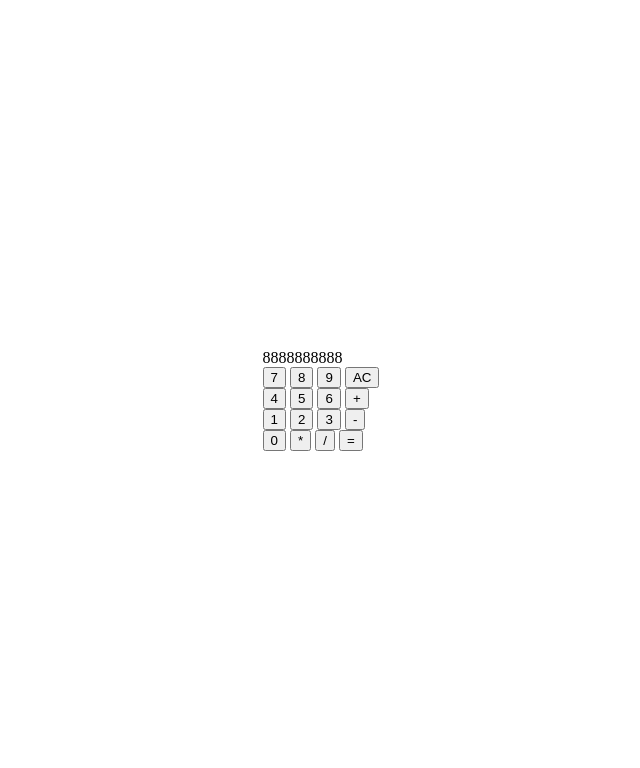
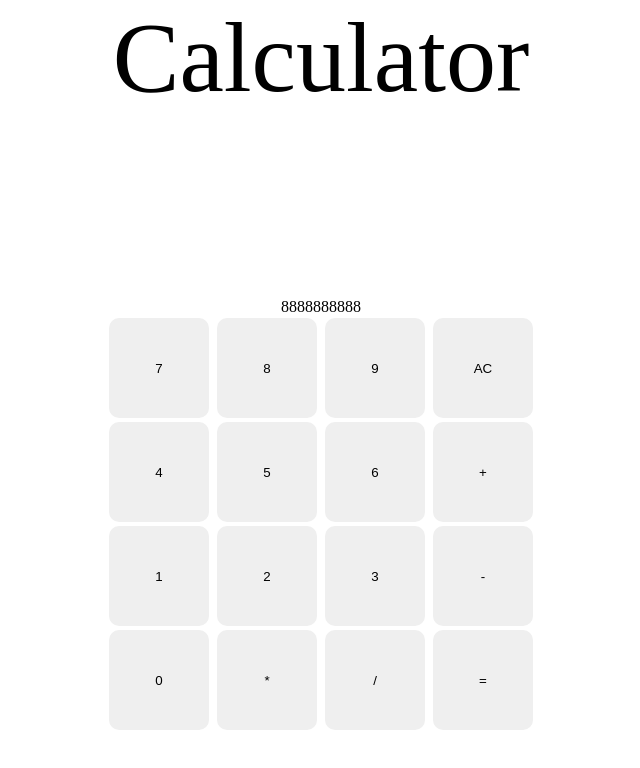
Before and after one commit to DhruvPokhriyal/calculator, a plain HTML site: page index.html in a window 1280 px wide. Shown: the whole page, without its empty margins (319-959 px from the left). Drawn offline with Linux system fonts and the light colour scheme.

Commit message:
Increase button size and add border radius

```diff
--- a/index.html
+++ b/index.html
@@ -7,6 +7,7 @@
         <link href="styles.css" rel="stylesheet" />
     </head>
     <body>
+        <div class="heading">Calculator</div>
         <div id="calculator">
             <div class="result">8888888888</div>
             <div class="buttons">
@@ -14,25 +15,25 @@
                     <button type="button">7</button>
                     <button type="button">8</button>
                     <button type="button">9</button>
-                    <button type="button">AC</button>
+                    <button type="button" class="clear">AC</button>
                 </div>
                 <div class="layer2">
                     <button type="button">4</button>
                     <button type="button">5</button>
                     <button type="button">6</button>
-                    <button type="button">+</button>
+                    <button type="button" class="operator">+</button>
                 </div>
                 <div class="layer3">
                     <button type="button">1</button>
                     <button type="button">2</button>
                     <button type="button">3</button>
-                    <button type="button">-</button>
+                    <button type="button" class="operator">-</button>
                 </div>
                 <div class="layer4">
                     <button type="button">0</button>
-                    <button type="button">*</button>
-                    <button type="button">/</button>
-                    <button type="button">=</button>
+                    <button type="button" class="operator">*</button>
+                    <button type="button" class="operator">/</button>
+                    <button type="button" class="operator">=</button>
                 </div>
             </div>
         </div>
--- a/styles.css
+++ b/styles.css
@@ -4,9 +4,27 @@
     /* padding: 0; */
 }
 
-body {
+#calculator {
     display: flex;
+    flex-direction: column;
     height: 100vh;
     justify-content: center;
     align-items: center;
 }
+
+.heading {
+    display: flex;
+    justify-content: center;
+    font-family: serif;
+    font-size: 100px;
+    margin: 0;
+    padding: 0;
+}
+
+button {
+    height: 100px;
+    width: 100px;
+    border: none;
+    border-radius: 10%;
+    margin: 2px;
+}
```
